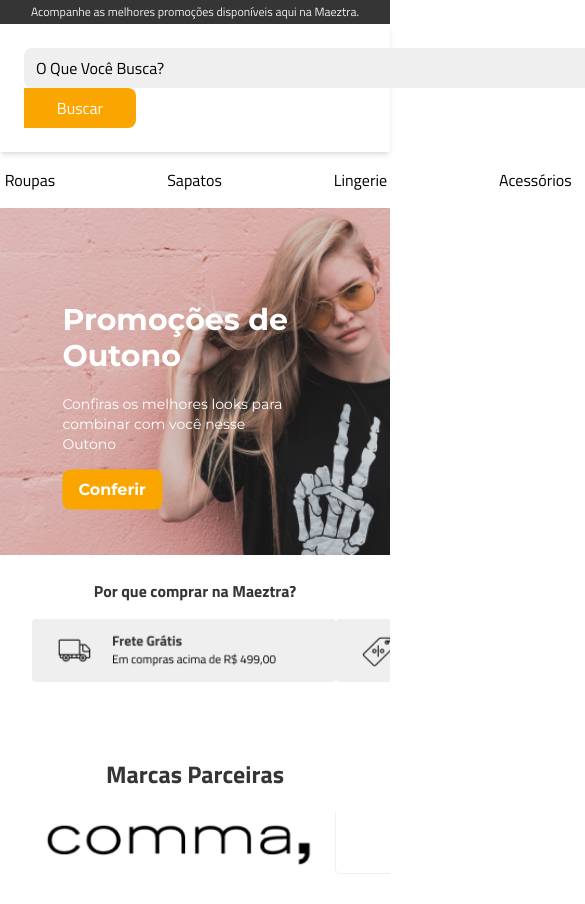
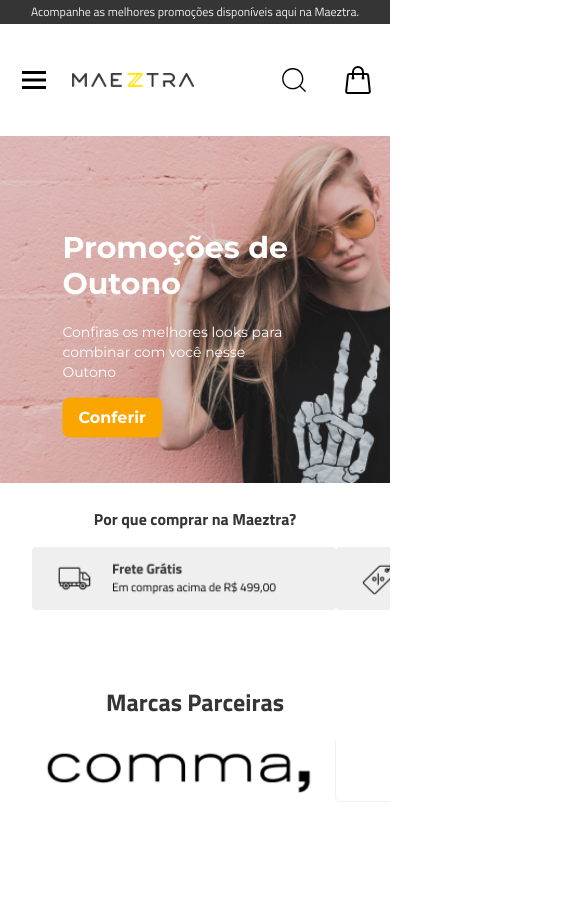
Before and after one commit to robs-am/desafio-maeztra, a React (Vite) app: page / in a window 390 px wide. Shown: the top 904 px of the page, 585 px wide, since content can reach past the window. Built offline with nearby package versions, Linux system fonts and the light colour scheme.

Commit message:
style: posiciona header mobile

```diff
--- a/package.json
+++ b/package.json
@@ -13,7 +13,8 @@
     "embla-carousel-autoplay": "^8.1.1",
     "embla-carousel-react": "^8.1.1",
     "react": "^18.2.0",
-    "react-dom": "^18.2.0"
+    "react-dom": "^18.2.0",
+    "react-icons": "^5.2.1"
   },
   "devDependencies": {
     "@types/react": "^18.2.66",
--- a/src/components/Header/Header.tsx
+++ b/src/components/Header/Header.tsx
@@ -3,16 +3,36 @@ import React from 'react';
 import { Logo, benefitsBar, colRight, Heart, User, ShoppingBag } from "../../data";
 import Nav from "../Nav/Nav";
 import Search from "../Search/Search";
+import { BiMenu } from 'react-icons/bi';
+import { CiSearch } from "react-icons/ci";
+import { HiOutlineShoppingBag } from "react-icons/hi2";
+
 
 
 const Header = () => {
   return (
     <>
-      <header>
-        <div className="header__top h-6 text-white-100 text-xs flex items-center justify-center bg-lighterBlack">
-          {benefitsBar.title}
+      <div className="benefits__bar h-6 text-white-100 text-xs flex items-center justify-center bg-lighterBlack">
+        {benefitsBar.title}
+      </div>
+
+      {/* Header Mobile */}
+      <header className="header__mobile h-28 flex items-center justify-center lg:hidden">
+        <div className="header__mobile--container flex flex-row items-center gap-5 px-4">
+          <div clasName="hamburguer"><BiMenu size={36} /></div>
+          <div className="header__mobile-logo mr-16">
+            <a href="/"><img src={Logo} alt="Logo Maeztra" /></a>
+          </div>
+          <div className="icons__mobile flex flex-row items-center gap-8">
+            <div clasName="search"><CiSearch size={32} /></div>
+            <div clasName="shoppingBag"><HiOutlineShoppingBag size={32} /></div>
+          </div>
         </div>
+      </header>
 
+      {/* Header Desktop */}
+
+      <header className="header__desktop hidden lg:block">
         <div className="header__main flex flex-row items-center justify-around p-6 bg-white shadow-md">
           <div className="header__main--col-left">
             <a href="/"><img src={Logo} alt="Logo Maeztra" /></a>
@@ -47,7 +67,7 @@ const Header = () => {
         <div className="header__bottom flex justify-center">
           <Nav />
         </div>
-      </header >
+      </header>
     </>
   );
 };
--- /dev/null
+++ b/src/components/Nav/NavMobile.tsx
@@ -0,0 +1,32 @@
+import React, { useState } from 'react';
+import { BiMenu } from 'react-icons/bi';
+import { navigation } from '../data';
+
+function NavMobile() {
+  const [isOpen, setIsOpen] = useState(false);
+  return (
+    <nav>
+      {/*     hamburger menu */}
+      <div
+        onClick={() => setIsOpen(!isOpen)}
+        className="cursor-pointer text-4xl text-heading ml-[10px] lg:hidden"
+      >
+        <BiMenu />
+      </div>
+      <ul
+        className={`${isOpen ? 'max-h-60 p-8' : 'max-h-0 p-0'
+          } flex flex-col absolute w-full bg-white top-24 left-0 shadow-primary space-y-6 overflow-hidden transition-all lg:hidden`}
+      >
+        {navigation.map((item, index) => {
+          return (
+            <li key={index}>
+              <a href={item.href}>{item.name}</a>
+            </li>
+          );
+        })}
+      </ul>
+    </nav>
+  );
+}
+
+export default NavMobile;
```
Also changed, not shown: 2 other files (tests, documents, lock files or other folders).
